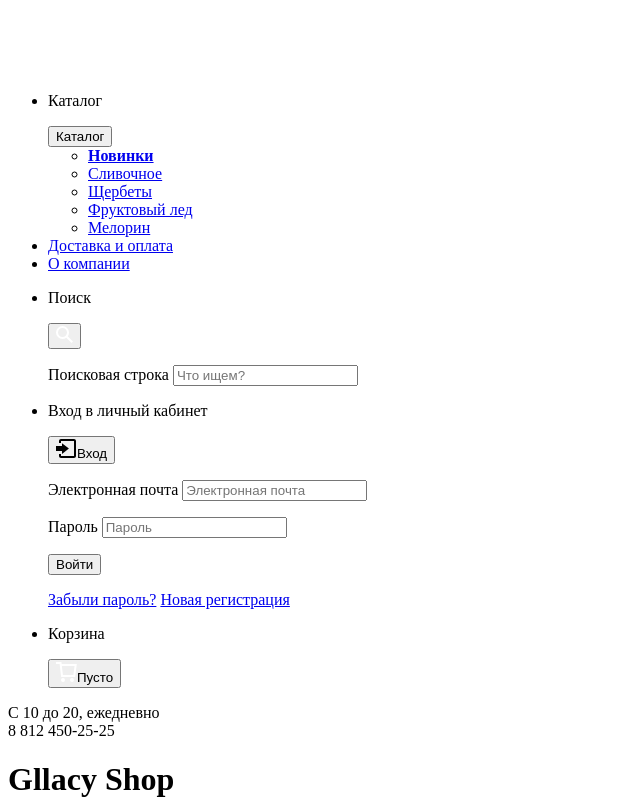
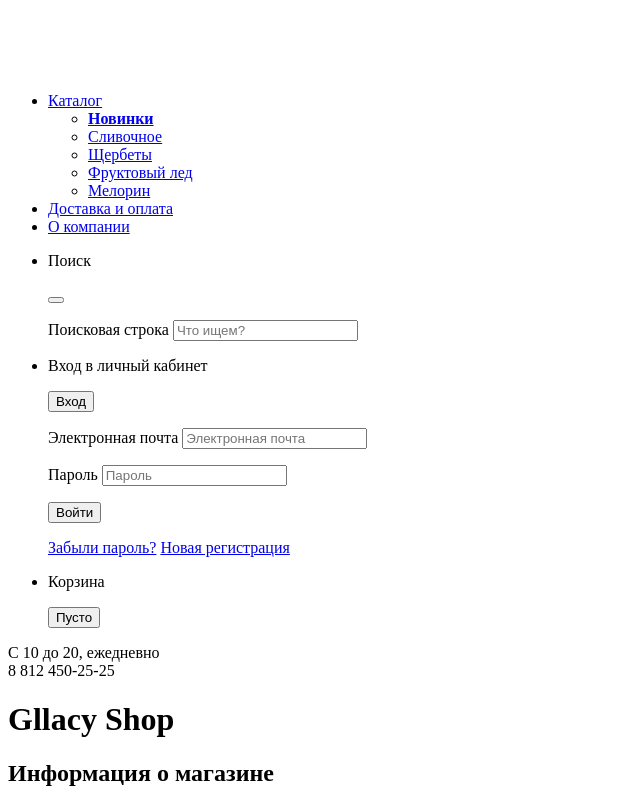
Before and after one commit to Aquatin/834965-gllacy-25, a plain HTML site: page index.html in a window 1280 px wide. Shown: the top 801 px of the page, without its empty margins (0-640 px from the left). Drawn offline with Linux system fonts and the light colour scheme.

Commit message:
Исправления

```diff
--- a/index.html
+++ b/index.html
@@ -12,8 +12,7 @@
                 </a>
                 <ul class="site-navigation">
                     <li class="site-navigation-item">
-                        <p class="visually-hidden">Каталог</p>
-                        <button type="button">Каталог</button>
+                        <a href="catalog.html">Каталог</a>
                         <ul class="sub-menu">
                             <li class="sub-menu-item">
                                 <a class="sub-menu-link" href="catalog.html"><b>Новинки</b></a>
@@ -38,8 +37,8 @@
                 <ul class="user-navigation">
                     <li class="search-link">
                         <p class="visually-hidden">Поиск</p>
-                        <button type="button"><img src="img/svg-gllacy/loupe.svg" alt="Поиск"></button>
-                        <form class="search-form" action="#/search" method="get">
+                        <button type="button"><!-- Иконка--></button>
+                        <form class="search-form" action="echo.htmlacademy.ru" method="get">
                             <p>
                                 <label for="search-field" class="visually-hidden">Поисковая строка</label>
                                 <input id="search-field" type="search" name="search" placeholder="Что ищем?">
@@ -48,8 +47,8 @@
                     </li>
                     <li class="login-link">
                         <p class="visually-hidden">Вход в личный кабинет</p>
-                        <button type="button"><img src="img/svg-gllacy/entrance.svg" alt="Вход">Вход</button>
-                        <form class="login-form" action="#" method="post">
+                        <button type="button"><!-- Иконка-->Вход</button>
+                        <form class="login-form" action="echo.htmlacademy.ru" method="post">
                             <p>
                                 <label for="login-field" class="visually-hidden">Электронная почта</label>
                                 <input id="login-field" class="login-user" type="text" name="login" value="" placeholder="Электронная почта">
@@ -67,7 +66,7 @@
                     </li>
                     <li class="basket-link empty">
                         <p class="visually-hidden">Корзина</p>
-                        <button type="button"><img src="img/svg-gllacy/basket.svg" alt="Вход">Пусто</button>
+                        <button type="button"><!-- Иконка-->Пусто</button>
                     </li>
                 </ul>
             </nav>
@@ -152,10 +151,11 @@
                 <h2 class="visually-hidden">Рассылка</h2>
                 <p>Подпишитесь на нашу сладкую рассылку и будете всегда в курсе всего самого вкусного, что у нас происходит. Обещаем не спамить и не слать всякой ненужной ерунды. Честно =)</p>
                 <!-- Форма -->
-                <form class="clients-mail" action="#" method="post"></form>
-                <label for="email-field" class="visually-hidden">Ваша электронная почта</label>
-                <input id="email-field" type="email" name="email" value="" placeholder="Электронная почта">
-                <button type="submit" class="button">Отправить</button>
+                <form class="clients-mail" action="echo.htmlacademy.ru" method="post">
+                    <label for="email-field" class="visually-hidden">Ваша электронная почта</label>
+                    <input id="email-field" type="email" name="email" value="" placeholder="Электронная почта">
+                    <button type="submit" class="button">Отправить</button>
+                </form>
             </section>
             <!-- Здесь будет карта-->
             <section class="map">
@@ -195,7 +195,7 @@
             <h2 class="visually-hidden">Форма обратной связи</h2>
             <p>Мы обязательно вам ответим!</p>
             <!--Форма -->
-            <form class="feedback-form" action="#" method="post">
+            <form class="feedback-form" action="echo.htmlacademy.ru" method="post">
                 <p class="clients-name">
                     <label for="name-field" class="visually-hidden">Имя</label>
                     <input id="name-field" type="text" name="name" value="" placeholder="Как вас зовут?">
```
Also changed, not shown: catalog.html (+9 -3 lines).
